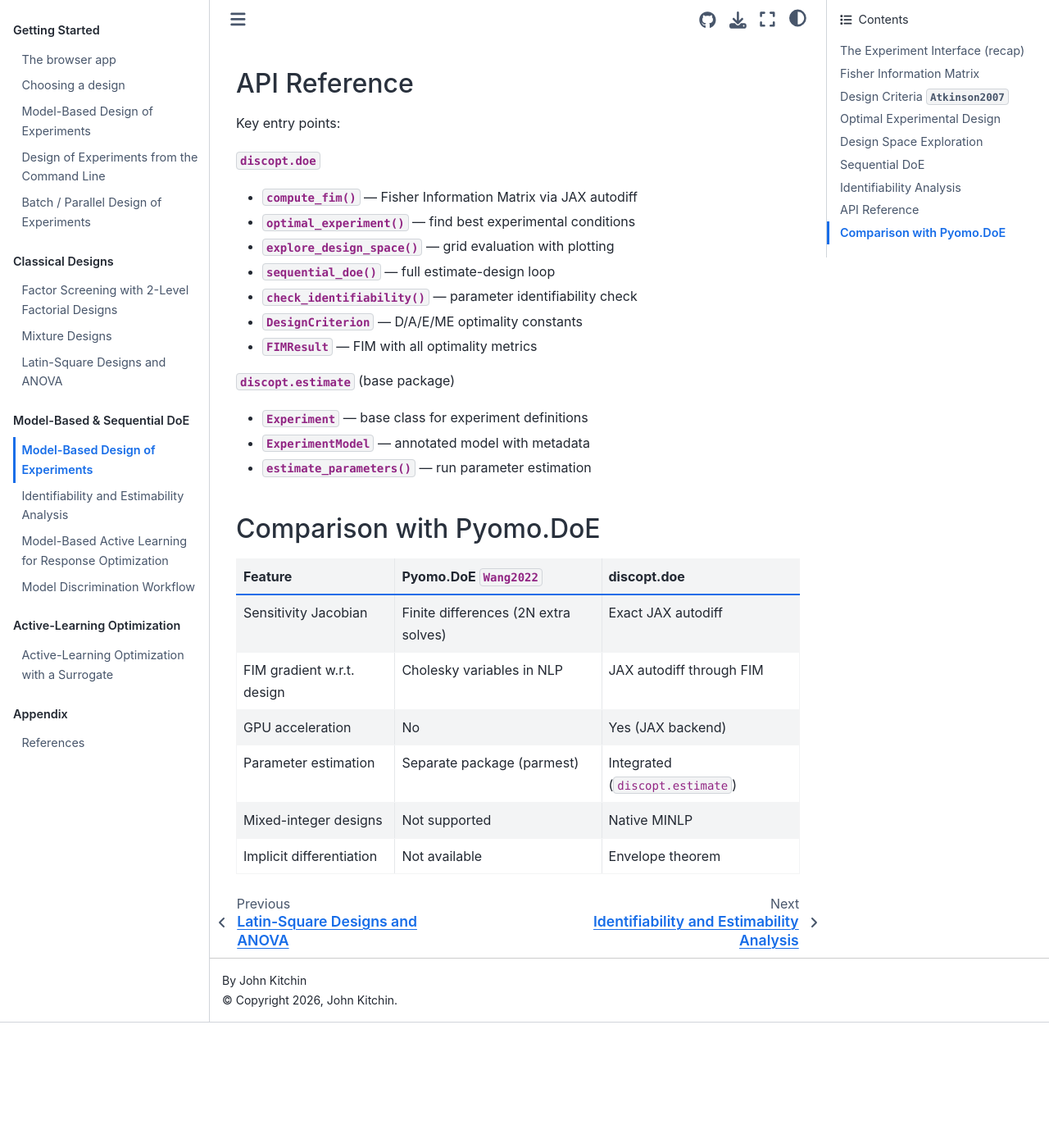
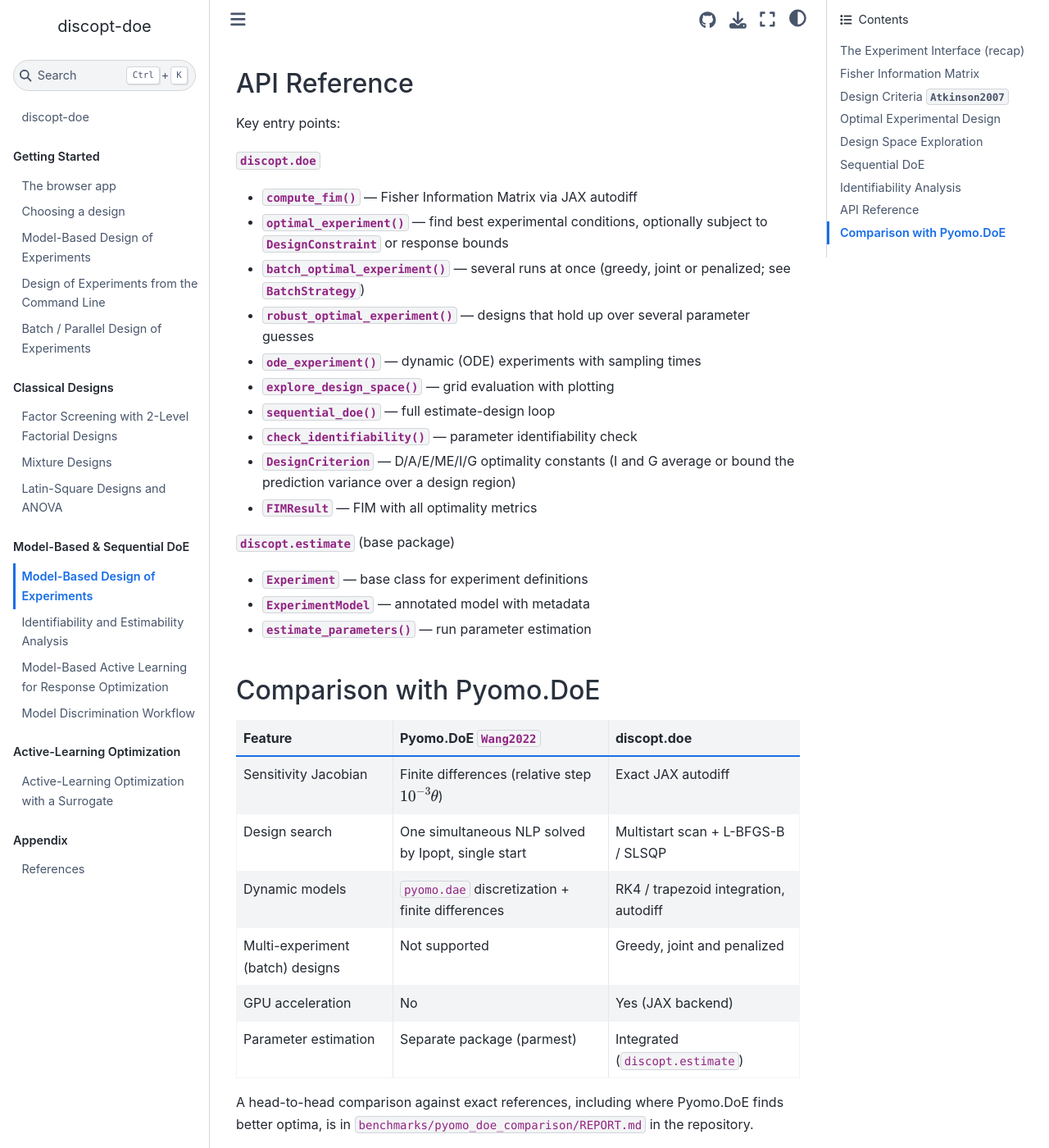
Before and after one commit to jkitchin/discopt-doe, a Jupyter Book: the page built from docs/notebooks/model_based_doe.md, in a window 1280 px wide and 1400 px high, scrolled down 3498 px. Shown: the whole window at 82% size. Built offline with Jupyter Book 1.0.4 settings and Sphinx 7.4.7 and the Sphinx Book theme 1.1.4, drawn with Linux system fonts in a browser that asks for light colours; cross-references to code outside the pages are shown as plain code; before the commit the page ends 4745 px from its top, so only the background shows below that.

Commit message:
fix: drop spurious batch singular-FIM warnings and .bak on new workbooks; refresh docs
- batch_optimal_experiment checks singularity once, on the whole batch's
  joint FIM, instead of warning for every partial greedy pick.
- Workbook.create marks the fresh skeleton as already backed up, so
  `discopt doe new` no longer leaves a useless .bak.
- model_based_doe.md: current API entry points (batch, robust, ODE,
  constraints, I/G criteria) and a Pyomo.DoE comparison that matches the
  benchmark report. README: Pyomo.DoE uses finite differences, not k_aug.
- doe_cli notebook prose matches its 10-run design; all notebooks
  re-executed against discopt 0.10.
- CHANGELOG: add the missing 0.4.1 heading and the Unreleased entries.

Co-Authored-By: Claude Opus 5.5 <noreply@anthropic.com>

```diff
--- a/docs/notebooks/model_based_doe.md
+++ b/docs/notebooks/model_based_doe.md
@@ -148,11 +148,18 @@ Key entry points:
 
 **`discopt.doe`**
 - {func}`~discopt.doe.compute_fim` — Fisher Information Matrix via JAX autodiff
-- {func}`~discopt.doe.optimal_experiment` — find best experimental conditions
+- {func}`~discopt.doe.optimal_experiment` — find best experimental conditions,
+  optionally subject to {class}`~discopt.doe.DesignConstraint` or response bounds
+- {func}`~discopt.doe.batch_optimal_experiment` — several runs at once (greedy,
+  joint or penalized; see {class}`~discopt.doe.BatchStrategy`)
+- {func}`~discopt.doe.robust_optimal_experiment` — designs that hold up over
+  several parameter guesses
+- {func}`~discopt.doe.ode_experiment` — dynamic (ODE) experiments with sampling times
 - {func}`~discopt.doe.explore_design_space` — grid evaluation with plotting
 - {func}`~discopt.doe.sequential_doe` — full estimate-design loop
 - {func}`~discopt.doe.check_identifiability` — parameter identifiability check
-- {class}`~discopt.doe.DesignCriterion` — D/A/E/ME optimality constants
+- {class}`~discopt.doe.DesignCriterion` — D/A/E/ME/I/G optimality constants
+  (I and G average or bound the prediction variance over a design region)
 - {class}`~discopt.doe.FIMResult` — FIM with all optimality metrics
 
 **`discopt.estimate`** (base package)
@@ -164,9 +171,13 @@ Key entry points:
 
 | Feature | Pyomo.DoE {cite:p}`Wang2022` | discopt.doe |
 |---------|------------|-------------|
-| Sensitivity Jacobian | Finite differences (2N extra solves) | Exact JAX autodiff |
-| FIM gradient w.r.t. design | Cholesky variables in NLP | JAX autodiff through FIM |
+| Sensitivity Jacobian | Finite differences (relative step $10^{-3}\theta$) | Exact JAX autodiff |
+| Design search | One simultaneous NLP solved by Ipopt, single start | Multistart scan + L-BFGS-B / SLSQP |
+| Dynamic models | `pyomo.dae` discretization + finite differences | RK4 / trapezoid integration, autodiff |
+| Multi-experiment (batch) designs | Not supported | Greedy, joint and penalized |
 | GPU acceleration | No | Yes (JAX backend) |
 | Parameter estimation | Separate package (parmest) | Integrated (`discopt.estimate`) |
-| Mixed-integer designs | Not supported | Native MINLP |
-| Implicit differentiation | Not available | Envelope theorem |
+
+A head-to-head comparison against exact references, including where Pyomo.DoE
+finds better optima, is in `benchmarks/pyomo_doe_comparison/REPORT.md` in the
+repository.
```
Also changed, not shown: CHANGELOG.md (+39 -8 lines), README.md (+1 -1 lines), docs/notebooks/active-learning.ipynb, docs/notebooks/doe_cli.ipynb, docs/notebooks/factor-screening.ipynb, docs/notebooks/identifiability-estimability.ipynb, docs/notebooks/latin-designs.ipynb, docs/notebooks/mixture-designs.ipynb, docs/notebooks/model-based-active-learning.ipynb, docs/notebooks/model-discrimination.ipynb, docs/notebooks/tutorial_batch_doe.ipynb, docs/notebooks/tutorial_doe.ipynb, 4 other files.
